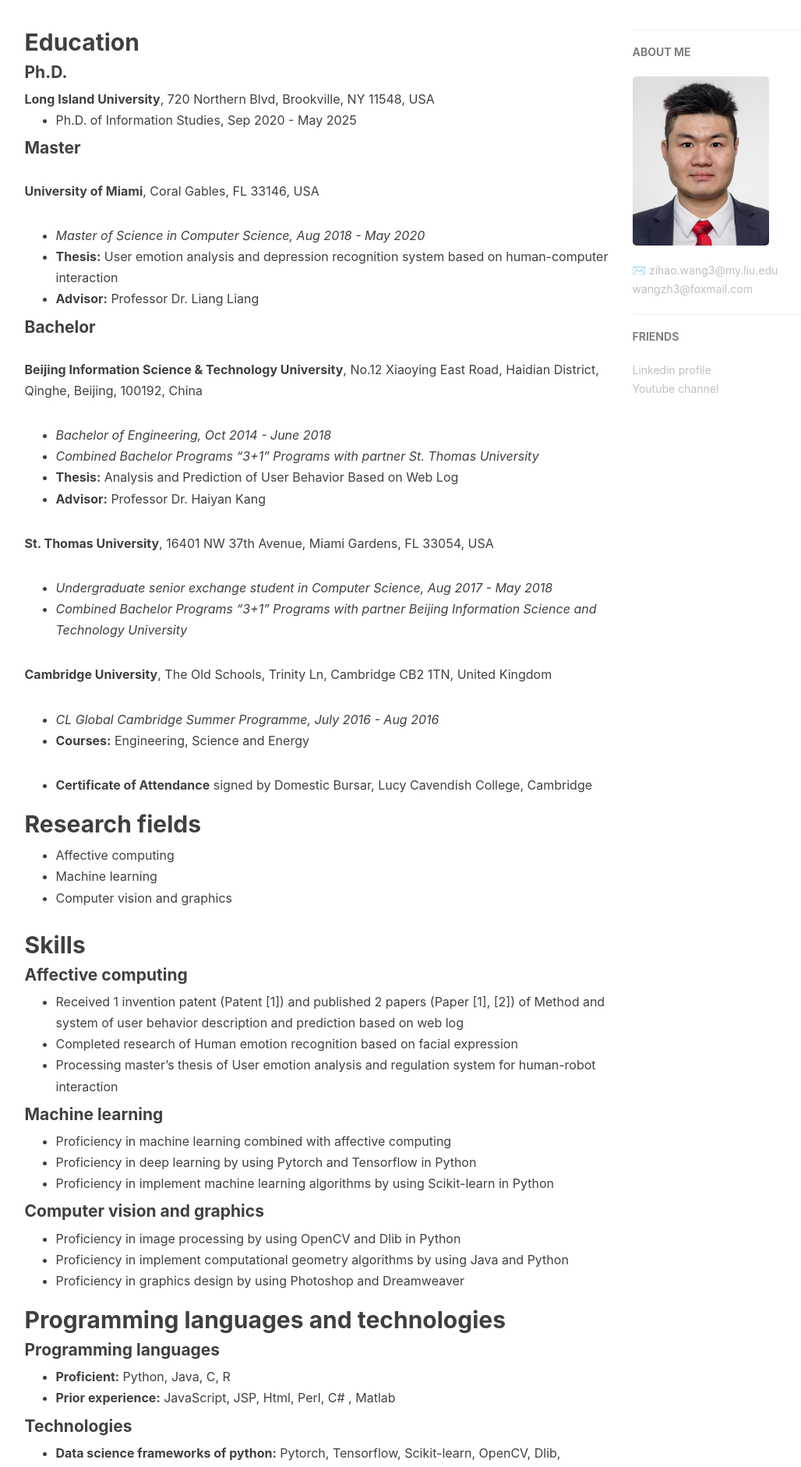
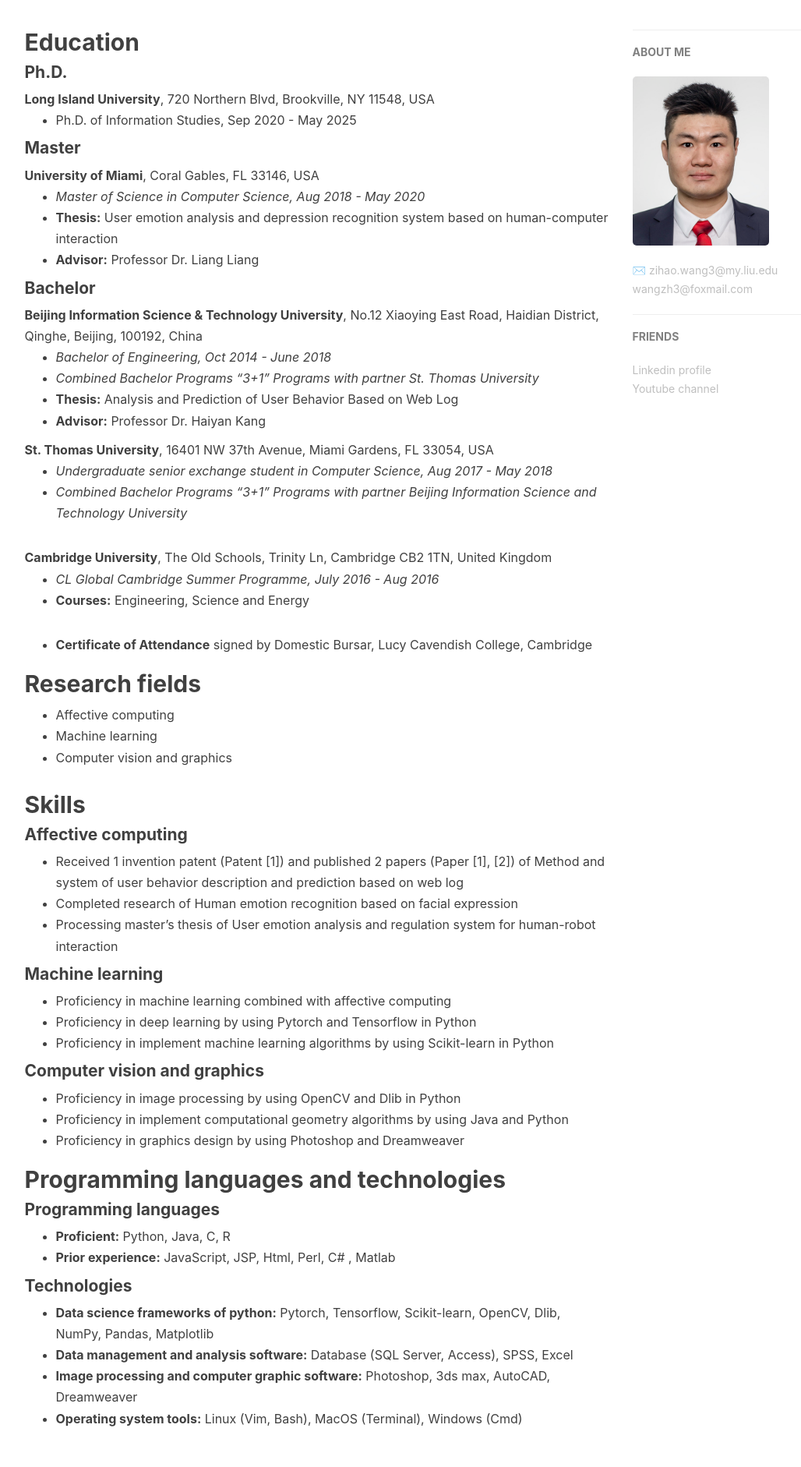
Before and after one commit to wangzh3/wangzh3.github.io, a Jekyll site: the page built from about.html, in a window 1280 px wide. Shown: the part 400-2282 px from the top of the page at 78% size, without its empty margins (136-1164 px from the left). Built offline with Jekyll 4.4.1, drawn with Linux system fonts in a browser that asks for light colours; nearby versions of some CDN libraries; comment, search, counter and statistics services are not loaded.

```diff
--- a/about.html
+++ b/about.html
@@ -13,7 +13,7 @@ header-img: "img/post-bg-desk.jpg"
 
 
     <h4><strong>Master</strong></h4>
-    <p><strong>University of Miami</strong>, Coral Gables, FL 33146, USA</p>
+    <strong>University of Miami</strong>, Coral Gables, FL 33146, USA
     <ul>
     <li><i>Master of Science in Computer Science, Aug 2018 - May 2020</i></li>
     <li><strong>Thesis:</strong> User emotion analysis and depression recognition system based on human-computer interaction </li>
@@ -21,7 +21,7 @@ header-img: "img/post-bg-desk.jpg"
     </ul>
 
     <h4><strong>Bachelor</strong></h4>
-    <p><strong>Beijing Information Science & Technology University</strong>, No.12 Xiaoying East Road, Haidian District, Qinghe, Beijing, 100192, China</p>
+    <strong>Beijing Information Science & Technology University</strong>, No.12 Xiaoying East Road, Haidian District, Qinghe, Beijing, 100192, China
     <ul>
     <li><i>Bachelor of Engineering, Oct 2014 - June 2018</i></li>
     <li><i>Combined Bachelor Programs “3+1” Programs with partner St. Thomas University</i></li>
@@ -29,12 +29,12 @@ header-img: "img/post-bg-desk.jpg"
     <li><strong>Advisor:</strong> Professor Dr. Haiyan Kang</li>
     </ul>
 
-    <p><strong>St. Thomas University</strong>, 16401 NW 37th Avenue, Miami Gardens, FL 33054, USA</p>
+    <strong>St. Thomas University</strong>, 16401 NW 37th Avenue, Miami Gardens, FL 33054, USA
     <ul>
     <li><i>Undergraduate senior exchange student in Computer Science, Aug 2017 - May 2018 </i></li>
     <li><i>Combined Bachelor Programs “3+1” Programs with partner Beijing Information Science and Technology University</p></i>
     </ul>
-    <p><strong>Cambridge University</strong>, The Old Schools, Trinity Ln, Cambridge CB2 1TN, United Kingdom</p>
+    <strong>Cambridge University</strong>, The Old Schools, Trinity Ln, Cambridge CB2 1TN, United Kingdom
     <ul>
     <li><i>CL Global Cambridge Summer Programme, July 2016 - Aug 2016</i></li>
     <li><strong>Courses:</strong> Engineering, Science and Energy</p></li>
```
